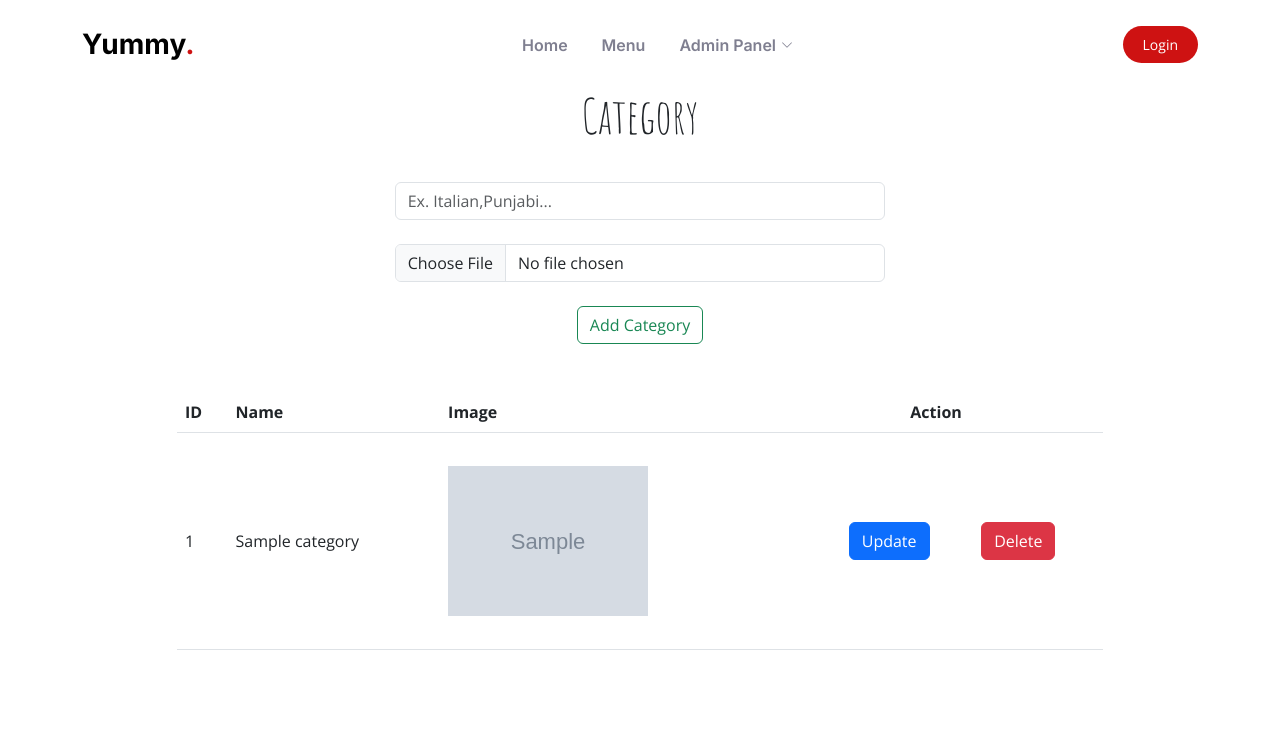
After one commit to bhavin002/restaurants, a PHP site: page /category.php in a window 1280 px wide. The commit adds this page. Shown: the top 745 px of the page. Run offline with PHP 8.4, Linux system fonts and the light colour scheme; the visitor is signed in with stand-in values (Sample User, id 1); tables that the repository leaves empty or names only in its code hold one stand-in row (values such as "Sample post"); grey boxes marked "Sample" are stand-in pictures.

Commit message:
Category page added.

```diff
--- /dev/null
+++ b/category.php
@@ -0,0 +1,138 @@
+<?php
+
+include('header.php');
+
+?>
+
+<body>
+    <?php
+    include('navbar.php');
+    include('dbconf.php');
+    if(! isset($_SESSION)){
+        session_start();
+    }
+    if(isset($_SESSION['is_admin'])){
+        if($_SESSION['is_admin']=='1'){
+            ?>
+
+
+            <section id="book-a-table" class="book-a-table">
+                <div class="container">
+
+                    <div class="section-header">
+                        <p>Category</p>
+                    </div>
+
+                    <div class="row">
+                        <div class="col-8 mx-auto">
+                            <form action="category_data.php" method="post" enctype="multipart/form-data">
+
+                                <div class="col-lg-8 mx-auto">
+                                    <input type="name" class="form-control" required name="name" id="name" placeholder="Ex. Italian,Punjabi...">
+                                    <div class="validate"></div>
+                                </div>
+                                <div class="col-lg-8 mx-auto my-4">
+                                    <input type="file" class="form-control" required name="image" id="image" placeholder="Ex. Italian,Punjabi...">
+                                    <div class="validate"></div>
+                                </div>
+                                <input type="submit" class="btn btn-outline-success d-block mx-auto" value="Add Category">
+                            </form>
+                            <?php
+                                include('message.php');
+                            ?>
+                        </div>
+                    </div>
+
+
+                    <div class="row mt-5">
+
+                        <div class="col-10 mx-auto">
+                            <table class="table table-hover">
+                                <tr>
+                                    <th>ID</th>
+                                    <th>Name</th>
+                                    <th>Image</th>
+                                    <th class='text-center'>Action</th>
+                                </tr>
+                                <?php
+                                    $res = $con ->query('select * from `category`;');
+                                    foreach ($res as $rec) {
+                                        ?>
+                                        <tr class="align-middle">
+                                            <td><?=$rec['id'];?></td>
+                                            <td><?=$rec['name'];?></td>
+                                            <td><img style="width: 200px;height:200px;object-fit:contain;mix-blend-mode: darken;" src="<?=$rec['image'];?>"></td>
+                                            <td>
+                                                <div class='row col-10 mx-auto'>
+                                                    <div class='col-3 mx-auto'>
+                                                    <button type="button" class="btn btn-primary" data-bs-toggle="modal" data-bs-target="#openUpdateModal<?=$rec['id'];?>">Update</button>
+                                                    <!-- <a href="student_update.php?id=<?=$rec['id']?>" class='btn btn-success'>Update</a> -->
+                                                    </div>
+                                                    <div class='col-3 mx-auto'>
+                                                        <a href="category_data.php?delete=true&id=<?=$rec['id']?>" class='btn btn-danger'>Delete</a>
+                                                    </div>
+                                                </div>
+                                            </td>
+                                        </tr>
+                                        <!-- Adding modal for updating category -->
+                                        <div id="openUpdateModal<?=$rec['id']; ?>" class="modal fade" role="dialog">
+                                            <div class="modal-dialog">
+                                                <div class="modal-content">
+                                                    <div class="modal-header">
+                                                        <h4 class="modal-title">Update Category</h4>
+                                                        <button type="button" class="btn close" data-bs-dismiss="modal">&times;</button>
+                                                    </div>
+                                                    <div class="modal-body">
+
+                                                        <div class="row">
+                                                            <div class=" mx-auto">
+                                                                <form action="category_data.php" method="post" enctype="multipart/form-data">
+                                                                    <input type="text" name="id" value="<?=$rec['id'];?>" hidden>
+                                                                    <input type="text" name="update" value="true" hidden>
+                                                                    <div class="col-lg-8 mx-auto">
+                                                                        <input type="name" class="form-control" value="<?=$rec['name']; ?>" required name="name" id="name" placeholder="Ex. Italian,Punjabi...">
+                                                                        <div class="validate"></div>
+                                                                    </div>
+                                                                    <div class="col-lg-8 mx-auto my-4">
+                                                                        <input type="file" class="form-control" name="image" id="image" placeholder="Ex. Italian,Punjabi...">
+                                                                        <span class="text-danger">Upload image if you want to update.</span>
+                                                                    </div>
+                                                                    <div class="col-lg-8 mx-auto my-4">
+                                                                        <img class="d-block mx-auto" style="width: 200px;height:200px;object-fit:contain;mix-blend-mode: darken;" src="<?=$rec['image'];?>">
+                                                                    </div>
+                                                                    <input type="submit" class="btn btn-outline-success d-block mx-auto" value="Update Category">
+                                                                </form>
+                                                            </div>
+                                                        </div>
+                                                    </div>
+                                                </div>
+                                            </div>
+                                        </div>
+                                        <?php
+                                    }
+                                ?>
+                            </table>
+                        </div>
+                    </div>
+
+                </div>
+            </section>
+        <?php
+        }
+        else{
+            ?>
+            <h2>Invalid request</h2>
+        <?php
+        }
+    }
+    else{
+        echo "Invalid request made";
+    }
+
+    ?>
+
+</body>
+
+<?php
+    include ('footer_javascript.php');
+?>
--- a/dbconf.php
+++ b/dbconf.php
@@ -2,11 +2,10 @@
 
     $server = 'localhost';
     $username = 'root';
-    $password = 'sky@132';
+    $password = '';
     $db = 'restaurant';
     $con = mysqli_connect($server,$username,$password,$db);
     if(! $con){
         die('Connection failed due to '.mysqli_connect_error());
     }
-
 ?>
--- a/login_data.php
+++ b/login_data.php
@@ -9,7 +9,7 @@ if (isset($_POST['email']) && isset($_POST['password'])) {
     $email = $_POST['email'];
     $password = $_POST['password'];
 
-    $query = "select id,fname,email,password from customer where email = '$email' LIMIT 1";
+    $query = "select id,fname,email,password,is_admin from customer where email = '$email' LIMIT 1";
     $result = $con->query($query);
     if ($result->num_rows == 1) {
         $row = $result->fetch_assoc();
@@ -19,7 +19,7 @@ if (isset($_POST['email']) && isset($_POST['password'])) {
             $_SESSION["id"] = $row["id"];
             $_SESSION["fname"] = $row["fname"];
             $_SESSION["email"] = $row["email"];
-
+            $_SESSION['is_admin'] = $row["is_admin"];
             header("Location: index.php");
             exit;
 
--- /dev/null
+++ b/message.php
@@ -0,0 +1,15 @@
+<?php
+    if(!isset($_SESSION)){
+        session_start();
+    }
+    if(isset($_SESSION['message'])){
+        ?>
+
+        <div class="alert alert-warning alert-dismissible fade show col-8 mx-auto my-3" role="alert">
+            <?= $_SESSION['message']; ?>
+            <button type="button" class="btn-close" data-bs-dismiss="alert" aria-label="Close"></button>
+        </div>
+    <?php
+    unset($_SESSION['message']);
+    }
+?>
--- a/navbar.php
+++ b/navbar.php
@@ -12,9 +12,14 @@
             <ul>
                 <li><a href="#hero">Home</a></li>
                 <li><a href="#menu">Menu</a></li>
-                <!-- <li class="dropdown"><a href="#"><span>Drop Down</span> <i class="bi bi-chevron-down dropdown-indicator"></i></a>
+                <?php
+                    session_start();
+                    if(isset($_SESSION['is_admin'])){
+                        if($_SESSION['is_admin']=='1'){
+                        ?>
+                            <li class="dropdown"><a href="#"><span>Admin Panel</span> <i class="bi bi-chevron-down dropdown-indicator"></i></a>
                             <ul>
-                        <li><a href="#">Drop Down 1</a></li>
+                                <!-- <li><a href="#">Drop Down 1</a></li>
                                 <li class="dropdown"><a href="#"><span>Deep Drop Down</span> <i class="bi bi-chevron-down dropdown-indicator"></i></a>
                                     <ul>
                                         <li><a href="#">Deep Drop Down 1</a></li>
@@ -23,12 +28,14 @@
                                         <li><a href="#">Deep Drop Down 4</a></li>
                                         <li><a href="#">Deep Drop Down 5</a></li>
                                     </ul>
+                                </li> -->
+                                <li><a href="category.php">Category</a></li>
+                            </ul>
                         </li>
-                        <li><a href="#">Drop Down 2</a></li>
-                        <li><a href="#">Drop Down 3</a></li>
-                        <li><a href="#">Drop Down 4</a></li>
-                    </ul>
-                </li> -->
+                        <?php
+                        }
+                    }
+                ?>
             </ul>
         </nav><!-- .navbar -->
 
```
Also changed, not shown: category_data.php (added, +155 -0 lines), uploads/category/Chinese-1690694115.jpeg (added), uploads/category/North Indian-1690694135.jpeg (added), uploads/category/Punjabi-1690654853.jpg (added), uploads/category/test-1690698918.jpg (added). Lines whose indentation alone changed are shown as unchanged.
